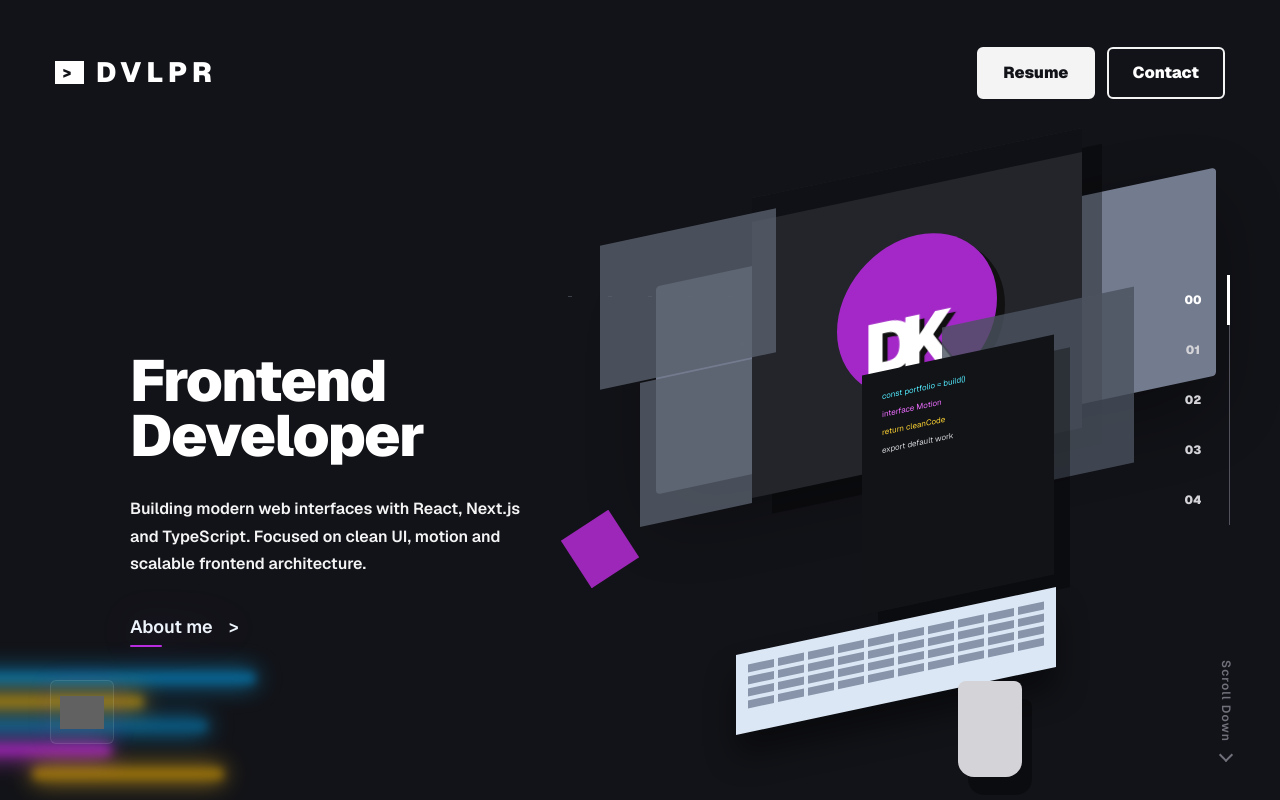
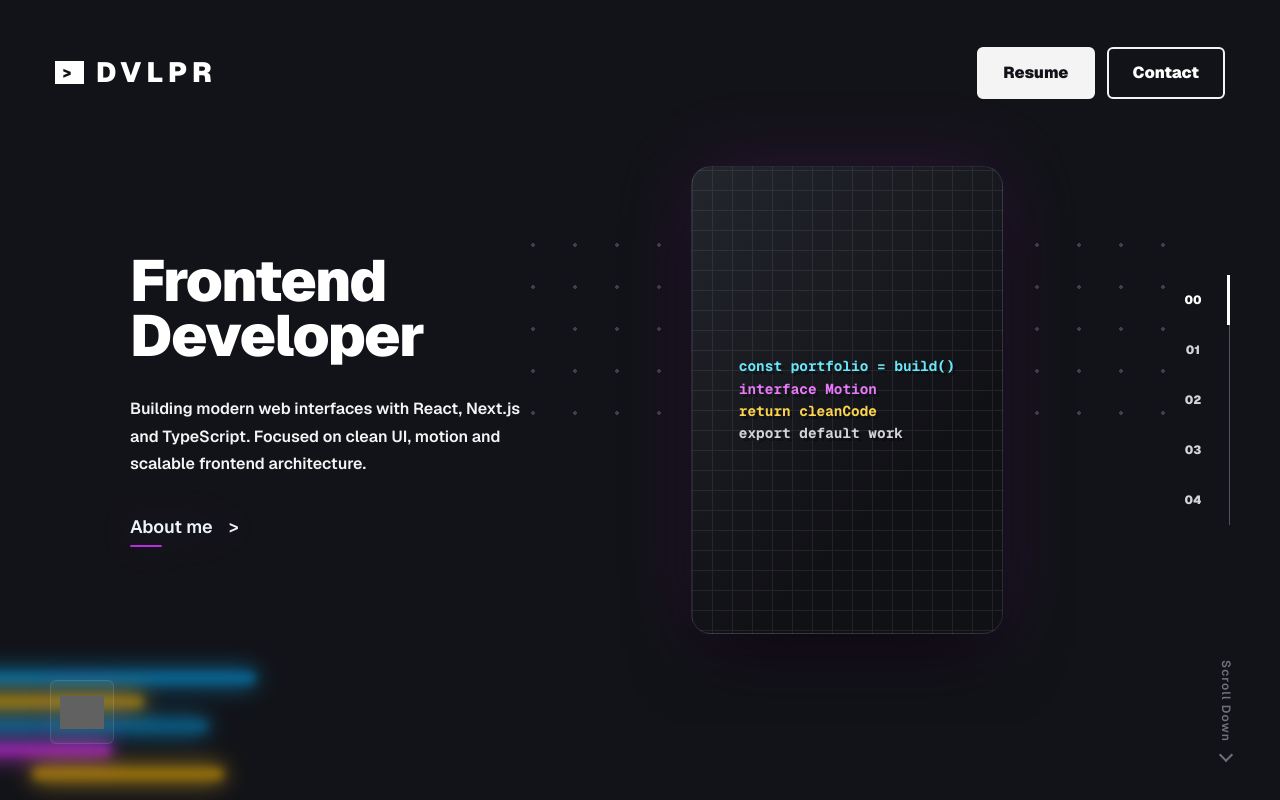
Before and after one commit to Ori-wiki/personal_site, a Next.js app: page / in a window 1280 px wide. Built offline with nearby package versions, Linux system fonts and the light colour scheme; grey boxes are pictures that could not be loaded.

Commit message:
add card block hero and  height center

```diff
--- a/app/components/About.tsx
+++ b/app/components/About.tsx
@@ -9,8 +9,8 @@ export function About() {
       <div className='absolute left-[53%] top-[21%] h-16 w-16 rotate-12 bg-[#a52ac2] shadow-[0_24px_40px_rgba(165,42,194,0.35)] [clip-path:polygon(50%_0,100%_50%,50%_100%,0_50%)]' />
       <div className='absolute left-[17%] bottom-[20%] h-20 w-20 rotate-12 rounded-2xl bg-gradient-to-br from-zinc-700 to-sky-950 opacity-60 shadow-[0_26px_40px_rgba(0,0,0,0.35)]' />
 
-      <div className='section-content relative z-10 mx-auto grid min-h-screen w-full max-w-[1500px] items-center gap-12 px-8 pt-28 lg:grid-cols-[0.83fr_1fr] lg:px-[130px]'>
-        <div className='pt-14'>
+      <div className='section-content relative z-10 mx-auto grid h-screen w-full max-w-[1500px] items-center gap-12 px-8 lg:grid-cols-[0.83fr_1fr] lg:px-[130px]'>
+        <div>
           <h2 className='text-5xl font-black leading-[0.95] tracking-tight text-white sm:text-6xl xl:text-[58px]'>
             Hi, I&apos;m Denis
             <br />
@@ -21,7 +21,7 @@ export function About() {
           </p>
         </div>
 
-        <div className='relative pt-20'>
+        <div className='relative'>
           <div className='absolute -left-60 -top-16 hidden h-[405px] w-[405px] opacity-35 lg:block'>
             <Image
               src='/images/perImg.png'
--- a/app/components/Contact.tsx
+++ b/app/components/Contact.tsx
@@ -6,7 +6,7 @@ export function Contact() {
       <CodeGlow position='top-right' />
       <CodeGlow position='bottom-left' />
       <div className='absolute right-[16%] bottom-[13%] h-20 w-20 rotate-12 rounded-2xl bg-gradient-to-br from-zinc-100 to-sky-950 shadow-[0_26px_40px_rgba(0,0,0,0.45)]' />
-      <div className='section-content relative z-10 mx-auto flex min-h-screen w-full max-w-[1500px] items-center justify-center px-8 pt-24 lg:px-28'>
+      <div className='section-content relative z-10 mx-auto flex h-screen w-full max-w-[1500px] items-center justify-center px-8 lg:px-28'>
         <div className='max-w-[560px] text-left'>
           <p className='text-lg font-black leading-8 text-zinc-100'>
             Have a project in mind or looking for a frontend developer?
--- a/app/components/Hero.tsx
+++ b/app/components/Hero.tsx
@@ -24,11 +24,11 @@ const aboutLinkArrowClassName = `
 export function Hero() {
   return (
     <section id='top' className='portfolio-section'>
-      <div className='absolute left-[43%] right-[9%] top-[37%] hidden h-px bg-[radial-gradient(circle,#3f414a_1.5px,transparent_2px)] bg-[length:40px_1px] lg:block' />
+      <div className='pointer-events-none absolute left-[40%] top-[28%] hidden h-[210px] w-[52%] bg-[radial-gradient(circle,#3f414a_1.7px,transparent_2px)] bg-[length:42px_42px] lg:block' />
       <CodeGlow position='bottom-left' />
 
-      <div className='section-content relative z-10 mx-auto grid min-h-screen w-full max-w-[1500px] items-center gap-8 px-8 pt-28 lg:grid-cols-[0.72fr_1fr] lg:px-[130px]'>
-        <div className='pt-[88px]'>
+      <div className='section-content relative z-10 mx-auto grid h-screen w-full max-w-[1500px] items-center gap-8 px-8 lg:grid-cols-[0.72fr_1fr] lg:px-[130px]'>
+        <div>
           <h1 className='max-w-[650px] text-5xl font-black leading-[0.95] tracking-tight text-white sm:text-6xl xl:text-[58px]'>
             Frontend Developer
           </h1>
@@ -43,7 +43,7 @@ export function Hero() {
             </span>
           </a>
         </div>
-        <div className='hidden -translate-x-4 translate-y-4 justify-center lg:flex'>
+        <div className='hidden -translate-x-4 justify-center lg:flex'>
           <IsometricWorkspace />
         </div>
       </div>
--- a/app/components/IsometricWorkspace.tsx
+++ b/app/components/IsometricWorkspace.tsx
@@ -1,34 +1,166 @@
+const trapCount = 49;
+
 export function IsometricWorkspace() {
   return (
-    <div className="relative h-[650px] w-full max-w-[760px]">
-      <div className="absolute left-24 top-20 h-52 w-[560px] -skew-y-12 rounded-sm bg-[#8d96ad] opacity-80 shadow-[0_28px_70px_rgba(0,0,0,0.45)]" />
-      <div className="absolute left-48 top-4 h-[300px] w-[330px] -skew-y-12 bg-[#23252b] shadow-[20px_20px_0_rgba(0,0,0,0.35)]">
-        <div className="h-6 bg-[#101116]" />
-        <div className="mt-12 mx-auto h-40 w-40 rounded-full bg-[#a328c7] shadow-[8px_8px_0_#111]" />
-        <div className="absolute left-[112px] top-[142px] text-7xl font-black tracking-[-0.2em] text-white drop-shadow-[5px_5px_0_#111]">
-          DK
+    <div className="isometric-scene" aria-label="Interactive portfolio preview">
+      <style>{`
+        .isometric-scene {
+          --n: 7;
+          --ma: 24deg;
+          --oz: 4.25rem;
+          --dz: 3.25rem;
+          --fn: cubic-bezier(.175, .885, .32, 1.275);
+          --g: 1.25rem;
+          --l: 1px;
+          --back:
+            radial-gradient(circle at 72% 18%, rgba(184, 44, 224, .34), transparent 0 20%),
+            linear-gradient(135deg, #262931, #111217 68%);
+          position: relative;
+          display: grid;
+          place-content: center;
+          min-height: 650px;
+          width: min(100%, 760px);
+          overflow: hidden;
+          perspective: 65rem;
+          color: #eef4fb;
+        }
+
+        .isometric-grid,
+        .isometric-card,
+        .isometric-card::before,
+        .isometric-text {
+          grid-area: 1 / 1;
+        }
+
+        .isometric-grid {
+          position: relative;
+          z-index: 2;
+          display: grid;
+          grid-template-columns: repeat(var(--n), 1fr);
+          width: clamp(15rem, 39vmin, 27rem);
+          aspect-ratio: 2 / 3;
+        }
+
+        .isometric-trap {
+          display: block;
+          min-width: 0;
+          min-height: 0;
+          border: 0;
+          background: transparent;
+          opacity: 0;
+        }
+
+        .isometric-card {
+          --di: calc(2 * var(--i, 3) / (var(--n) - 1) - 1);
+          --dj: calc(1 - 2 * var(--j, 3) / (var(--n) - 1));
+          position: relative;
+          container-type: size;
+          display: grid;
+          width: clamp(15rem, 39vmin, 27rem);
+          aspect-ratio: 2 / 3;
+          overflow: hidden;
+          border: 1px solid rgba(238, 244, 251, .1);
+          border-radius: 1.25rem;
+          background:
+            conic-gradient(from 90deg at var(--l) var(--l), transparent 25%, rgba(238, 244, 251, .08) 0)
+              0 / var(--g) var(--g),
+            linear-gradient(rgba(0, 0, 0, .08), rgba(0, 0, 0, .08)),
+            var(--back);
+          box-shadow:
+            0 2rem 4.5rem -1rem rgba(0, 0, 0, .68),
+            0 0 5rem rgba(184, 44, 224, .16);
+          transform:
+            rotateX(calc(var(--dj) * var(--ma)))
+            rotateY(calc(var(--di) * var(--ma)));
+          transform-origin: 50% 50% var(--oz);
+          transform-style: preserve-3d;
+          transition: transform .42s var(--fn);
+        }
+
+        .isometric-card::before {
+          margin: -50cqh -50cqw;
+          background: radial-gradient(65cqw, rgba(238, 244, 251, .18), transparent);
+          content: "";
+          opacity: calc(min(var(--i, -1) + 1, 1));
+          translate: calc(var(--di, 0) * -40%) calc(var(--dj, 0) * 40%);
+          transition: translate .42s var(--fn), opacity .42s var(--fn);
+        }
+
+        .isometric-text {
+          display: grid;
+          place-content: center;
+          gap: .58rem;
+          padding: 2.5rem;
+          text-align: left;
+          transform: translateZ(var(--dz));
+        }
+
+        .isometric-code {
+          width: min(100%, 20rem);
+          font: 700 clamp(.9rem, 4.4cqw, 1.25rem) / 1.55 var(--font-geist-mono), ui-monospace, monospace;
+          text-shadow: .18em .18em 0 rgba(0, 0, 0, .32);
+        }
+
+        .isometric-code-line {
+          display: block;
+          white-space: nowrap;
+        }
+
+        .isometric-code-line:nth-child(1) {
+          color: #67e8f9;
+        }
+
+        .isometric-code-line:nth-child(2) {
+          color: #e879f9;
+        }
+
+        .isometric-code-line:nth-child(3) {
+          color: #fcd34d;
+        }
+
+        .isometric-code-line:nth-child(4) {
+          color: #d4d4d8;
+        }
+
+        .isometric-scene:has(.isometric-trap:nth-child(7n + 1):hover) { --i: 0; }
+        .isometric-scene:has(.isometric-trap:nth-child(7n + 2):hover) { --i: 1; }
+        .isometric-scene:has(.isometric-trap:nth-child(7n + 3):hover) { --i: 2; }
+        .isometric-scene:has(.isometric-trap:nth-child(7n + 4):hover) { --i: 3; }
+        .isometric-scene:has(.isometric-trap:nth-child(7n + 5):hover) { --i: 4; }
+        .isometric-scene:has(.isometric-trap:nth-child(7n + 6):hover) { --i: 5; }
+        .isometric-scene:has(.isometric-trap:nth-child(7n + 7):hover) { --i: 6; }
+        .isometric-scene:has(.isometric-trap:nth-child(n + 1):hover) { --j: 0; }
+        .isometric-scene:has(.isometric-trap:nth-child(n + 8):hover) { --j: 1; }
+        .isometric-scene:has(.isometric-trap:nth-child(n + 15):hover) { --j: 2; }
+        .isometric-scene:has(.isometric-trap:nth-child(n + 22):hover) { --j: 3; }
+        .isometric-scene:has(.isometric-trap:nth-child(n + 29):hover) { --j: 4; }
+        .isometric-scene:has(.isometric-trap:nth-child(n + 36):hover) { --j: 5; }
+        .isometric-scene:has(.isometric-trap:nth-child(n + 43):hover) { --j: 6; }
+
+        @media (prefers-reduced-motion: reduce) {
+          .isometric-card,
+          .isometric-card::before {
+            transition: none;
+          }
+        }
+      `}</style>
+
+      <div className="isometric-grid" aria-hidden="true">
+        {Array.from({ length: trapCount }).map((_, index) => (
+          <span className="isometric-trap" key={index} />
+        ))}
+      </div>
+
+      <div className="isometric-card">
+        <div className="isometric-text">
+          <div className="isometric-code" aria-label="Portfolio code snippet">
+            <span className="isometric-code-line">const portfolio = build()</span>
+            <span className="isometric-code-line">interface Motion</span>
+            <span className="isometric-code-line">return cleanCode</span>
+            <span className="isometric-code-line">export default work</span>
+          </div>
         </div>
       </div>
-      <div className="absolute left-10 top-20 h-36 w-44 -skew-y-12 bg-[#59616d]/80" />
-      <div className="absolute left-20 top-56 h-36 w-28 -skew-y-12 bg-[#59616d]/80" />
-      <div className="absolute right-0 top-40 h-44 w-48 -skew-y-12 bg-[#4b5360]/80" />
-      <div className="absolute right-20 top-52 h-60 w-48 -skew-y-12 bg-[#111317] shadow-[16px_16px_0_rgba(0,0,0,0.35)]">
-        <div className="space-y-2 p-5 text-[8px] leading-tight text-cyan-300">
-          <p>const portfolio = build()</p>
-          <p className="text-fuchsia-400">interface Motion</p>
-          <p className="text-amber-300">return cleanCode</p>
-          <p className="text-zinc-300">export default work</p>
-        </div>
-      </div>
-      <div className="absolute bottom-24 left-44 h-20 w-80 -skew-y-12 bg-[#dbe7f5] shadow-[0_22px_30px_rgba(0,0,0,0.45)]">
-        <div className="grid grid-cols-10 gap-1 p-3">
-          {Array.from({ length: 40 }).map((_, index) => (
-            <span key={index} className="h-2 bg-[#8794a9]" />
-          ))}
-        </div>
-      </div>
-      <div className="absolute bottom-5 right-28 h-24 w-16 rounded-b-2xl rounded-t-lg bg-zinc-300 shadow-[10px_18px_0_rgba(0,0,0,0.35)]" />
-      <div className="absolute bottom-52 left-0 h-20 w-20 rotate-12 bg-[#9d27b8] shadow-[0_24px_35px_rgba(157,39,184,0.35)] [clip-path:polygon(50%_0,100%_50%,50%_100%,0_50%)]" />
     </div>
   );
 }
--- a/app/components/Projects.tsx
+++ b/app/components/Projects.tsx
@@ -18,7 +18,7 @@ export function Projects() {
 
       <div className="absolute left-[20%] top-[4%] hidden h-[96%] w-[360px] bg-[radial-gradient(circle,#3f414a_1.7px,transparent_2px)] bg-[length:42px_42px] lg:block" />
 
-      <div className="section-content relative z-10 mx-auto grid min-h-screen w-full max-w-[1500px] items-center gap-12 px-8 pt-28 lg:grid-cols-[1fr_0.9fr] lg:px-[130px]">
+      <div className="section-content relative z-10 mx-auto grid h-screen w-full max-w-[1500px] items-center gap-12 px-8 lg:grid-cols-[1fr_0.9fr] lg:px-[130px]">
         <div className="relative hidden min-h-[560px] items-center justify-center lg:flex">
           <div className="relative h-[280px] w-[610px] -rotate-[16deg] rounded-[48px] border-[11px] border-zinc-500 bg-[#111318] shadow-[0_0_26px_rgba(255,255,255,0.55)]">
             <div className="absolute -inset-3 rounded-[58px] border border-zinc-700" />
--- a/app/components/Skills.tsx
+++ b/app/components/Skills.tsx
@@ -71,7 +71,7 @@ export function Skills() {
       <CodeGlow position='top-right' />
       <CodeGlow position='bottom-left' />
 
-      <div className='section-content relative z-10 mx-auto flex min-h-screen w-full max-w-[1500px] flex-col items-center justify-center px-8 pt-24 text-center lg:px-[130px]'>
+      <div className='section-content relative z-10 mx-auto flex h-screen w-full max-w-[1500px] flex-col items-center justify-center px-8 text-center lg:px-[130px]'>
         <p className='text-base uppercase text-zinc-500'>
           A problem is an opportunity to do your best.
         </p>
--- a/app/layout.tsx
+++ b/app/layout.tsx
@@ -26,6 +26,7 @@ export default function RootLayout({
     <html
       lang="en"
       className={`${geistSans.variable} ${geistMono.variable} h-full antialiased`}
+      suppressHydrationWarning
     >
       <body className="min-h-full flex flex-col">
         <script
```
Also changed, not shown: 2 other files (tests, documents, lock files or other folders).
